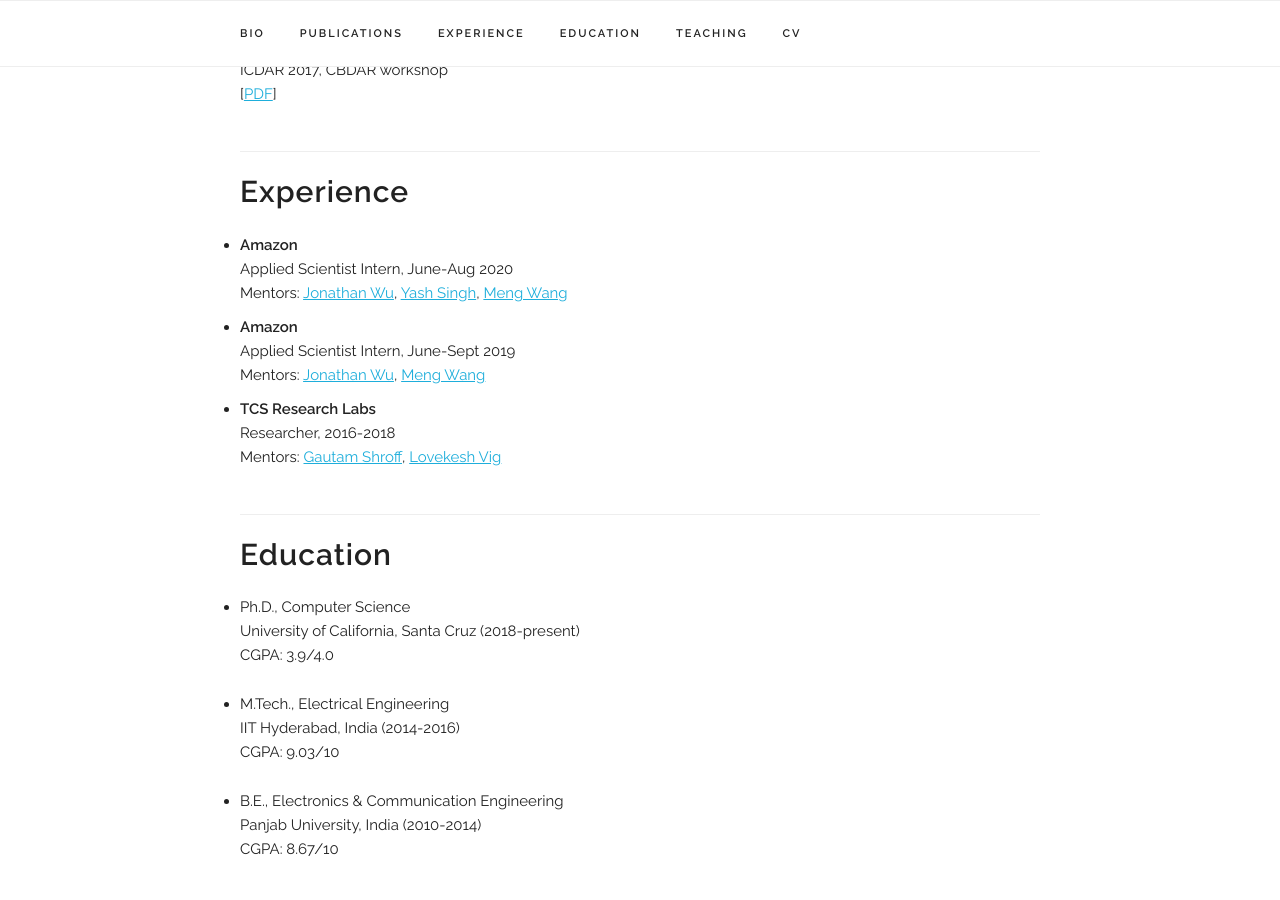
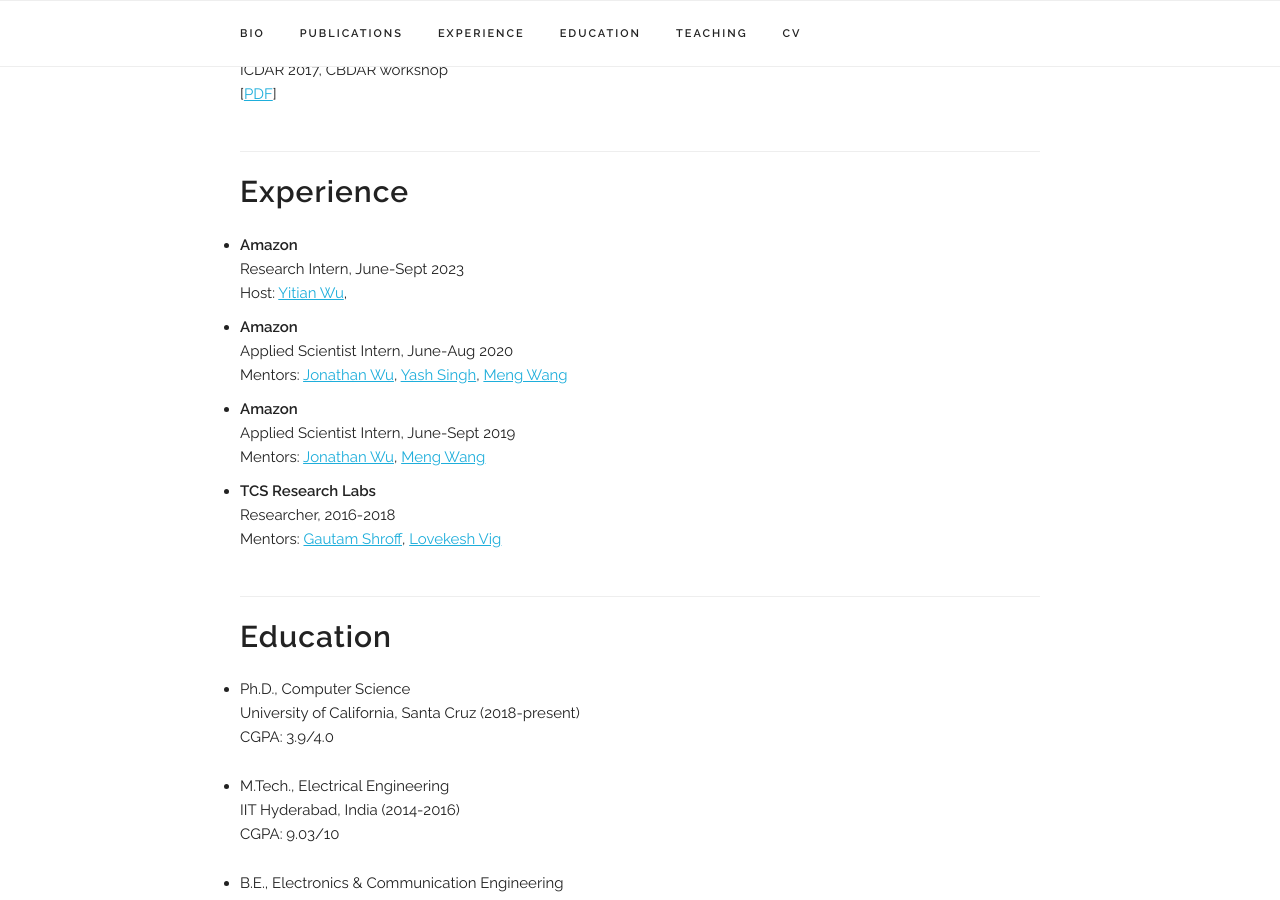
Before and after one commit to jswati31/jswati31.github.io, a Jekyll site: the page index.html, which Jekyll copies as it is, in a window 1280 px wide and 900 px high, scrolled down 1744 px. Built offline with Jekyll 4.4.1, drawn with Linux system fonts in a browser that asks for light colours; some web fonts are replaced.

```diff
--- a/index.html
+++ b/index.html
@@ -110,12 +110,15 @@
 <!-- ========== BIO ========== -->
 <div class="docs-section" id="bio">
   <p>
-  I am Swati Jindal, a fifth year Ph.D. Candidate in Computer Science at the <a class="reference external" href="https://www.ucsc.edu/" target="_blank">University of California, Santa Cruz</a>,
-    working with <a class="reference external" href="https://users.soe.ucsc.edu/~manduchi/" target="_blank">Prof. Roberto Manduchi</a>. My research interests focus on the intersection of
-    computer vision and deep learning, with a particular focus on image- and video-based gaze tracking. I was fortunate to have the opportunity to collaborate with <a class="reference external" href="https://eric-xw.github.io/" target="_blank">Prof. Xin Eric Wang.</a></p>
-
+  I am Swati Jindal, a fifth year Ph.D. Candidate in Computer Science
+    at the <a class="reference external" href="https://www.ucsc.edu/" target="_blank">University of California, Santa Cruz</a>,
+    working with <a class="reference external" href="https://users.soe.ucsc.edu/~manduchi/" target="_blank">Prof. Roberto Manduchi</a>.
+    My research interests focus on the intersection of computer vision and deep learning, with a
+    particular focus on image- and video-based gaze tracking. I was fortunate to have the opportunity to
+    collaborate with <a class="reference external" href="https://eric-xw.github.io/" target="_blank">Prof. Xin Eric Wang.</a></p>
   <p>
-  Previously, I was a Researcher at TCS Innovation Labs, India working with <a class="reference external" href="https://scholar.google.co.in/citations?user=f70Rc2wAAAAJ" target="_blank">Dr. Gautam Shroff</a> and <a class="reference external" href="https://sites.google.com/site/lovekeshhome/" target="_blank">Dr. Lovekesh Vig</a>.
+    Previously, I was a Researcher at TCS Innovation Labs, India
+    working with <a class="reference external" href="https://scholar.google.co.in/citations?user=f70Rc2wAAAAJ" target="_blank">Dr. Gautam Shroff</a> and <a class="reference external" href="https://sites.google.com/site/lovekeshhome/" target="_blank">Dr. Lovekesh Vig</a>.
     I completed my Master's degree from <a class="reference external" href="http://iith.ac.in/" target="_blank">Indian Institute of Technology (IIT), Hyderabad</a> working with <a class="reference external" href="https://sites.google.com/iith.ac.in/ksrm/home" target="_blank">Prof. K Sri Rama Murty</a>.
   </p>
 </div>
@@ -266,6 +269,11 @@
   <ul>
     <li>
       <b>Amazon</b><br/>
+      Research Intern, June-Sept 2023<br/>
+      Host: <a class="reference external" href="https://www.linkedin.com/in/yitianwu" target="_blank">Yitian Wu</a>,
+    </li>
+    <li>
+      <b>Amazon</b><br/>
       Applied Scientist Intern, June-Aug 2020<br/>
       Mentors: <a class="reference external" href="https://www.linkedin.com/in/jonathan-wu-83a1321b" target="_blank">Jonathan Wu</a>,
         <a class="reference external" href="https://www.linkedin.com/in/kunwar-yashraj-singh-62ba5552/" target="_blank">Yash Singh</a>,
```
